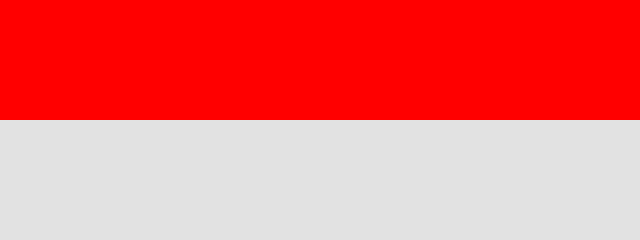
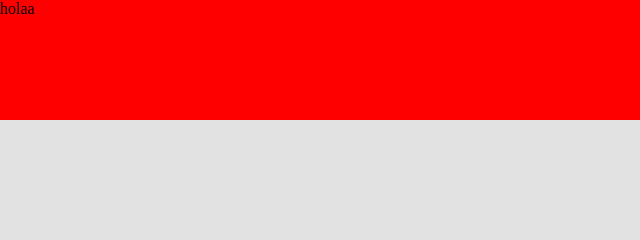
Before and after one commit to wandasscarpato/Herbal-Natur, a website: page quienesSomos.html in a window 1280 px wide. Shown: the top 240 px of the page, 0-640 px from the left. Drawn offline with nearby package versions, Linux system fonts and the light colour scheme; a web font is replaced by a local one.

Commit message:
prueba de push

```diff
--- a/quienesSomos.html
+++ b/quienesSomos.html
@@ -16,7 +16,7 @@
 <!--BARRA DE NAVEGACIÓN-->
     <header>
 
-
+holaa
     </header>
 
 <!--CONTENIDO PRINCIPAL-->
```
